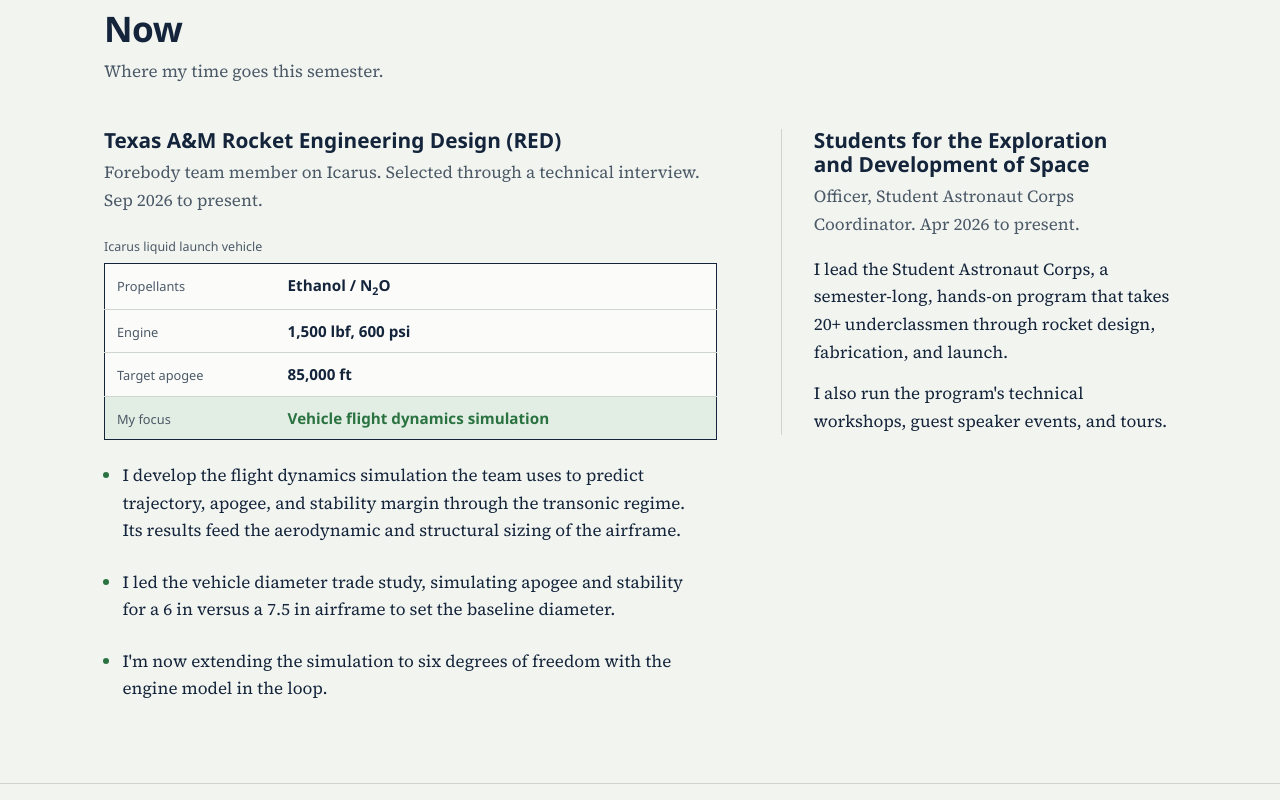
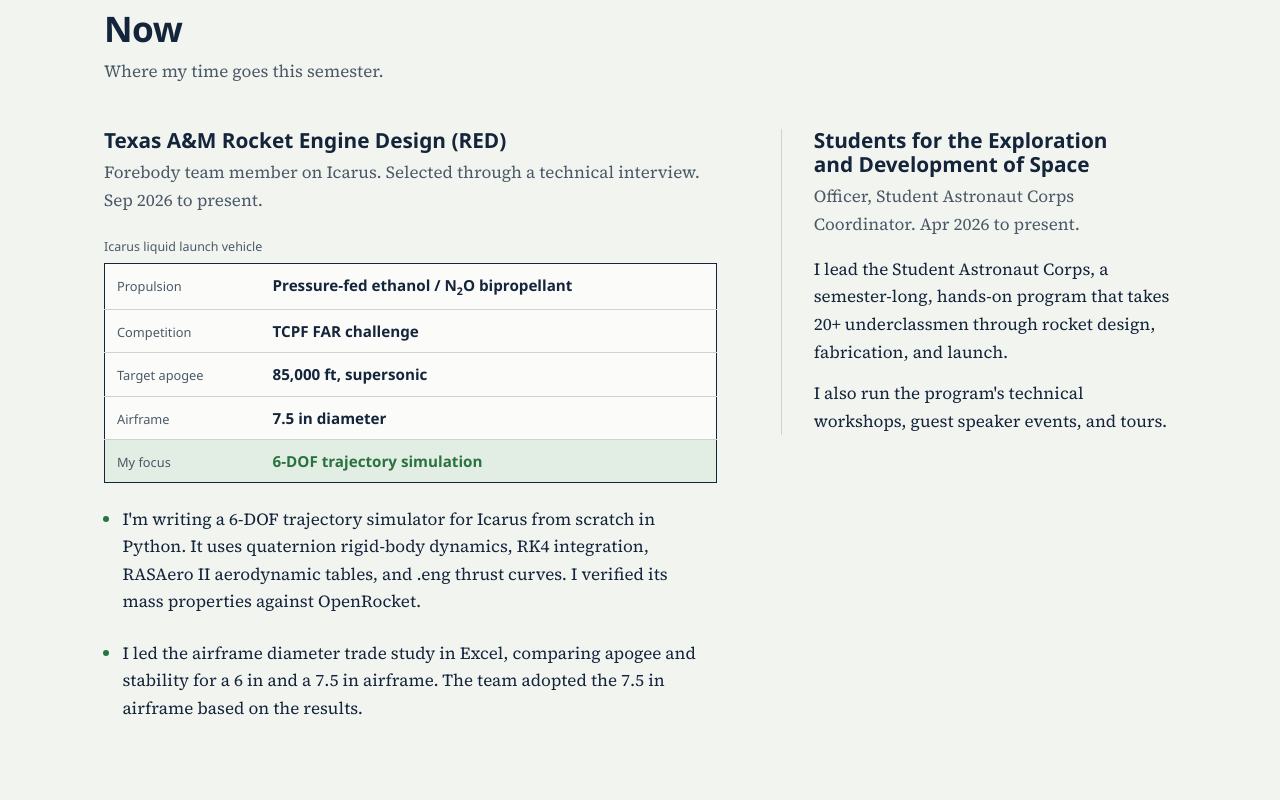
Before and after one commit to markkahley/markkahley.github.io, a plain HTML site: page index.html in a window 1280 px wide. Shown: the part 1400-2200 px from the top of the page. Drawn offline with Linux system fonts and the light colour scheme; a web font is replaced by a local one.

Commit message:
Add files via upload

```diff
--- a/index.html
+++ b/index.html
@@ -327,21 +327,21 @@
       </div>
       <div class="now-grid">
         <div class="now-main">
-          <h3>Texas A&amp;M Rocket Engineering Design (RED)</h3>
+          <h3>Texas A&amp;M Rocket Engine Design (RED)</h3>
           <p class="role">Forebody team member on Icarus. Selected through a technical interview. Sep 2026 to present.</p>
           <table class="spec">
             <caption>Icarus liquid launch vehicle</caption>
             <tbody>
-              <tr><th scope="row">Propellants</th><td>Ethanol / N<sub>2</sub>O</td></tr>
-              <tr><th scope="row">Engine</th><td>1,500 lbf, 600 psi</td></tr>
-              <tr><th scope="row">Target apogee</th><td>85,000 ft</td></tr>
-              <tr class="key"><th scope="row">My focus</th><td>Vehicle flight dynamics simulation</td></tr>
+              <tr><th scope="row">Propulsion</th><td>Pressure-fed ethanol / N<sub>2</sub>O bipropellant</td></tr>
+              <tr><th scope="row">Competition</th><td>TCPF FAR challenge</td></tr>
+              <tr><th scope="row">Target apogee</th><td>85,000 ft, supersonic</td></tr>
+              <tr><th scope="row">Airframe</th><td>7.5 in diameter</td></tr>
+              <tr class="key"><th scope="row">My focus</th><td>6-DOF trajectory simulation</td></tr>
             </tbody>
           </table>
           <ul class="points prose">
-            <li>I develop the flight dynamics simulation the team uses to predict trajectory, apogee, and stability margin through the transonic regime. Its results feed the aerodynamic and structural sizing of the airframe.</li>
-            <li>I led the vehicle diameter trade study, simulating apogee and stability for a 6 in versus a 7.5 in airframe to set the baseline diameter.</li>
-            <li>I'm now extending the simulation to six degrees of freedom with the engine model in the loop.</li>
+            <li>I'm writing a 6-DOF trajectory simulator for Icarus from scratch in Python. It uses quaternion rigid-body dynamics, RK4 integration, RASAero II aerodynamic tables, and .eng thrust curves. I verified its mass properties against OpenRocket.</li>
+            <li>I led the airframe diameter trade study in Excel, comparing apogee and stability for a 6 in and a 7.5 in airframe. The team adopted the 7.5 in airframe based on the results.</li>
           </ul>
         </div>
         <div class="now-side">
@@ -540,7 +540,7 @@
           <h3>Skills</h3>
           <dl class="entries">
             <div><dt>CAD and fabrication</dt><dd>SolidWorks parametric CAD, 3D printing for flight hardware</dd></div>
-            <div><dt>Simulation and analysis</dt><dd>Python (NumPy, Matplotlib, PyYAML, pytest), MATLAB, OpenRocket, Excel</dd></div>
+            <div><dt>Simulation and analysis</dt><dd>Python (NumPy, Matplotlib, PyYAML, pytest), MATLAB, OpenRocket, RASAero II, Excel, GitHub</dd></div>
             <div><dt>Documentation</dt><dd>LaTeX, formal technical reports</dd></div>
           </dl>
         </div>
```
Also changed, not shown: 1 other file.
